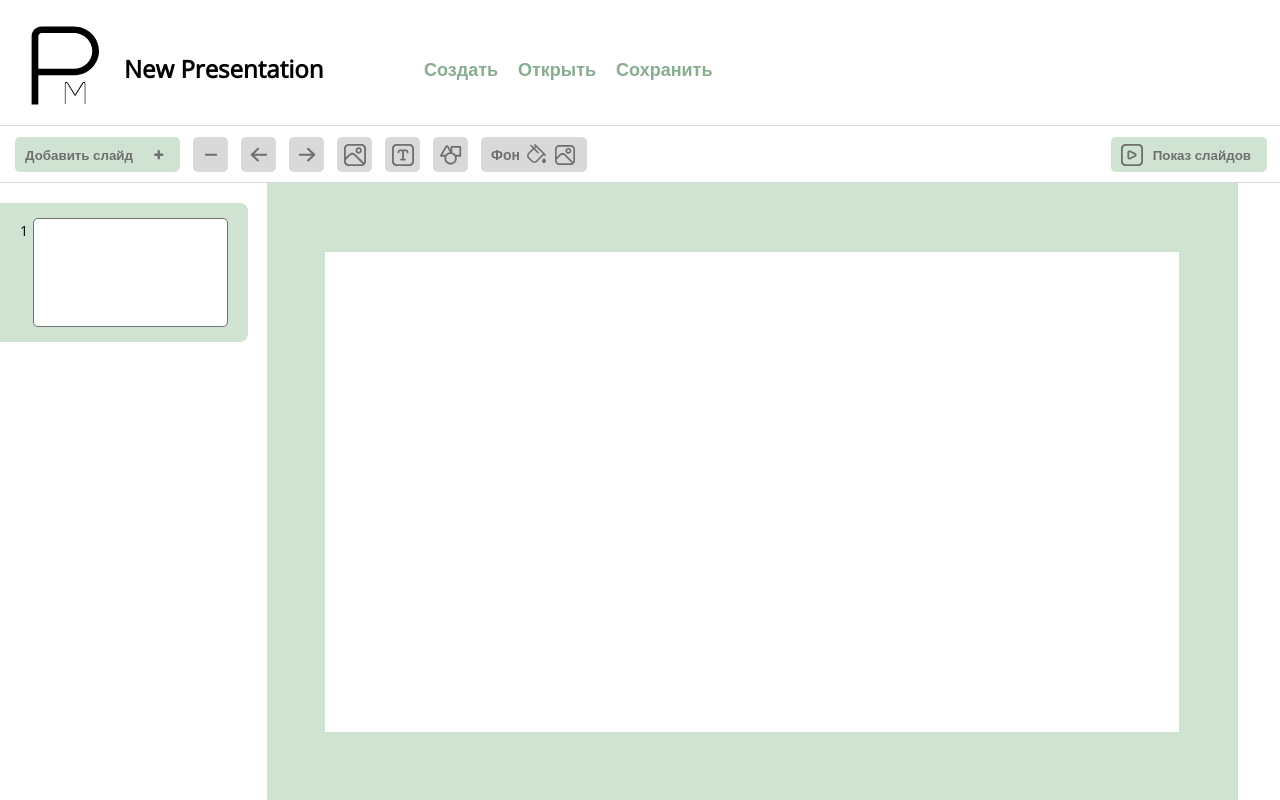
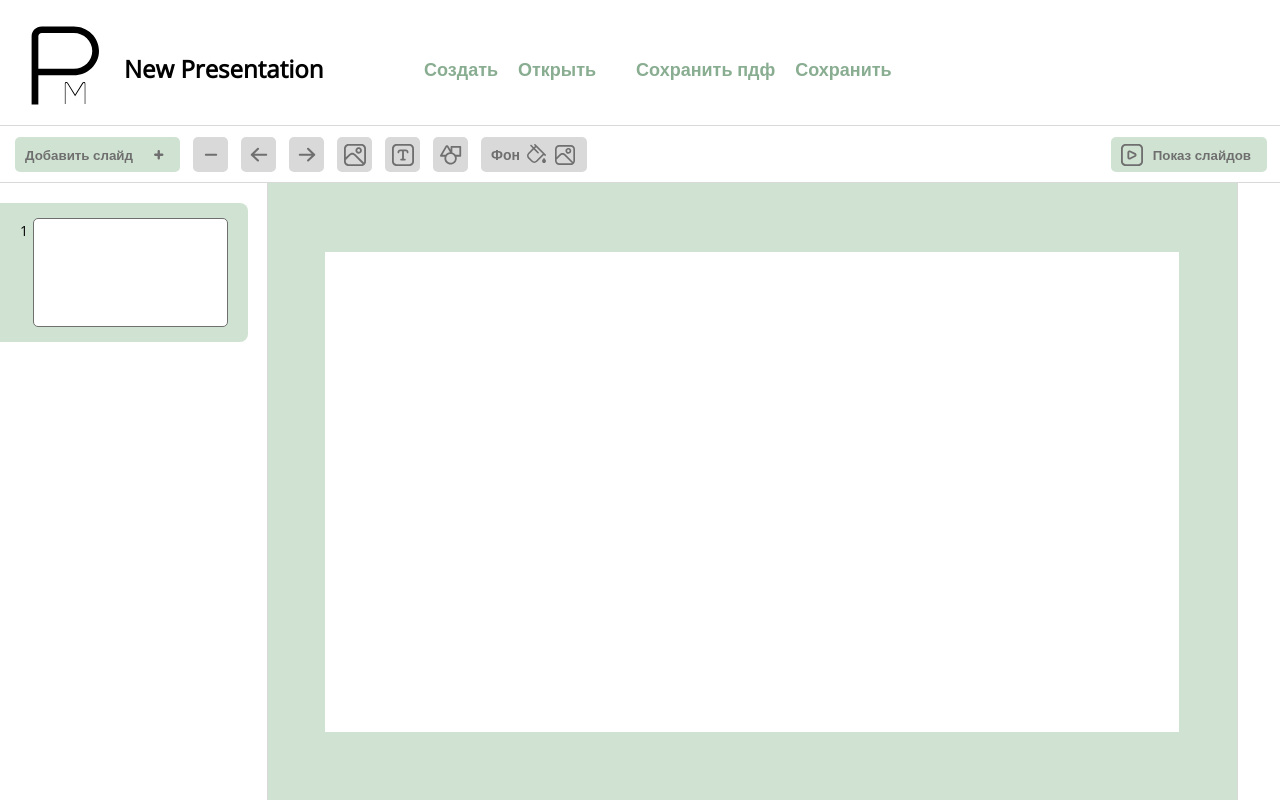
Before and after one commit to DmitryIldyukov/FrontEndPresentationMaker, a React (Create React App) app: page / in a window 1280 px wide. Built offline with nearby package versions, Linux system fonts and the light colour scheme.

Commit message:
чуток конвертации пдф

```diff
--- a/src/components/header/Header.tsx
+++ b/src/components/header/Header.tsx
@@ -4,6 +4,7 @@ import logo from '../../assets/logo.svg';
 import PresentationName from "./PresentationName";
 import { createPresentationHandler } from '../editor/EditorFn';
 import {saveAsJsonHandler, openJsonHandler} from '../editor/EditorFn'
+import {saveProgramAsPDF} from '../editor/exportFunction'
 
 export function Header(Props: { presentation: Presentation }) {
     const fileChangeHandle = (e: React.ChangeEvent<HTMLInputElement>) => {
@@ -39,6 +40,9 @@ export function Header(Props: { presentation: Presentation }) {
                                 className={styles.headerButtonInput}
                             />
                         </div>
+                        </li>
+                    <li className={styles.headerButton}>
+                    <button  onClick={() => saveProgramAsPDF(Props.presentation)} className={styles.headerButton}>Сохранить пдф</button>
                     </li>
                     <li className={styles.headerTool}>
                         <button  onClick={saveAsJsonHandler} className={styles.headerButton}>Сохранить</button>
```
